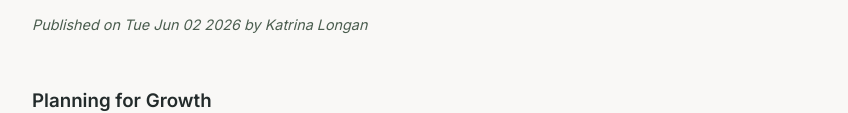
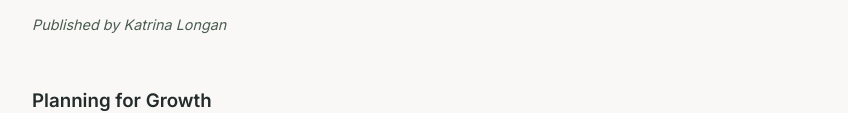
Before and after one commit to nextfrontierfinancial/next-frontier-site, an Eleventy site: page src/posts/maximizing-tax-efficiency.md in a window 1280 px wide. Shown: the part 338-451 px from the top of the page, without its empty margins (208-1056 px from the left). Built offline with nearby package versions, Linux system fonts and the light colour scheme; Eleventy itself is replaced by a stand-in of ours; files that its build step writes are made by us from their sources; a web font is replaced by a local one.

Commit message:
Update blog-base.njk

```diff
--- a/src/_includes/layouts/blog-base.njk
+++ b/src/_includes/layouts/blog-base.njk
@@ -139,7 +139,13 @@
   <main>
     <article>
       <h1>{{ title }}</h1>
-      <div class="meta-data">Published on {{ date.toDateString() }} by Katrina Longan</div>
+      <div class="meta-data">
+        {% if date %}
+          Published by Katrina Longan
+        {% else %}
+          Business Insights Hub
+        {% endif %}
+      </div>
 
       <div class="blog-content">
         {{ content | safe }}
```
